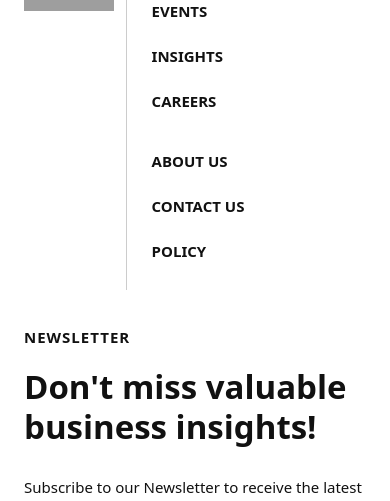
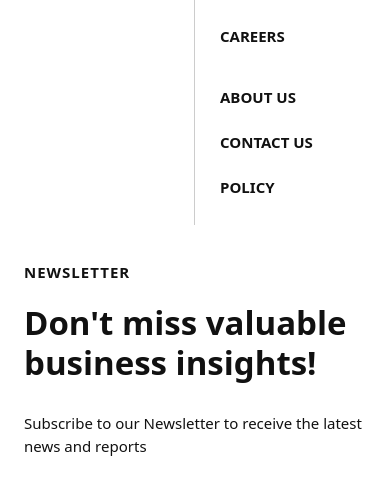
Before and after one commit to digitxevents/Digitxevents, a PHP site: page / in a window 390 px wide. Shown: the part 3813-4314 px from the top of the page. Run offline with PHP 8.4, Linux system fonts and the light colour scheme; grey boxes are pictures that could not be loaded.

Commit message:
High Quality Image / Footer Logo Size / Social Link

```diff
--- a/content.php
+++ b/content.php
@@ -34,7 +34,7 @@
                 </div>
             </div>
             <div class="dxe-one-right col-md-6">
-                <img src="https://i1.wp.com/digitxevents.com/wp-content/uploads/2021/08/electricity-electricity-pylons-power-lines-4666566.jpg?resize=450%2C233&ssl=1" alt="Our Story" width="100%" height="auto">
+                <img src="img/power-grid.webp" alt="Our Story" width="100%" height="auto">
             </div>
         </div>
 
@@ -42,7 +42,7 @@
 
         <div class="dxe-image-text-two row align-items-center justify-content-between">
             <div class="dxe-two-left col-md-6">
-                <img src="https://i1.wp.com/digitxevents.com/wp-content/uploads/2021/08/lines-transmission-user-5475657-e1631127238591-450x233.jpg?resize=450%2C233&ssl=1" alt="Our Events" width="100%" height="auto">
+                <img src="img/security.webp" alt="Our Events" width="100%" height="auto">
             </div>
             <div class="dxe-two-right col-md-6">
                 <h1 class="image-text-title-two mb-3">
--- a/css/media.css
+++ b/css/media.css
@@ -22,11 +22,11 @@
 }
 @media (max-width:991px){
     .footer__logo {
-        width: 30%;
+        width: 50%;
         padding-right: 12px;
     }
     .footer__nav{
-        width: 70%;
+        width: 50%;
     }
     .footer__subscribe {
         width: 100%;
--- a/footer.php
+++ b/footer.php
@@ -38,7 +38,7 @@
                     <div class="social__connect">
                         <span>CONNECT</span> <a href="https://www.facebook.com/digitxnyc/" target="_blank"><span><svg xmlns="http://www.w3.org/2000/svg" width="24" height="24" viewBox="0 0 24 24"><path d="M12 0c-6.627 0-12 5.373-12 12s5.373 12 12 12 12-5.373 12-12-5.373-12-12-12zm3 8h-1.35c-.538 0-.65.221-.65.778v1.222h2l-.209 2h-1.791v7h-3v-7h-2v-2h2v-2.308c0-1.769.931-2.692 3.029-2.692h1.971v3z"/></svg></span></a>
                         <!--<span><svg xmlns="http://www.w3.org/2000/svg" width="24" height="24" viewBox="0 0 24 24"><path d="M12 0c-6.627 0-12 5.373-12 12s5.373 12 12 12 12-5.373 12-12-5.373-12-12-12zm6.066 9.645c.183 4.04-2.83 8.544-8.164 8.544-1.622 0-3.131-.476-4.402-1.291 1.524.18 3.045-.244 4.252-1.189-1.256-.023-2.317-.854-2.684-1.995.451.086.895.061 1.298-.049-1.381-.278-2.335-1.522-2.304-2.853.388.215.83.344 1.301.359-1.279-.855-1.641-2.544-.889-3.835 1.416 1.738 3.533 2.881 5.92 3.001-.419-1.796.944-3.527 2.799-3.527.825 0 1.572.349 2.096.907.654-.128 1.27-.368 1.824-.697-.215.671-.67 1.233-1.263 1.589.581-.07 1.135-.224 1.649-.453-.384.578-.87 1.084-1.433 1.489z"/></svg></span>-->
-                        <a href="https://www.linkedin.com/company/digitx-llc/" target="_blank"><span><svg xmlns="http://www.w3.org/2000/svg" width="24" height="24" viewBox="0 0 24 24"><path d="M12 0c-6.627 0-12 5.373-12 12s5.373 12 12 12 12-5.373 12-12-5.373-12-12-12zm-2 16h-2v-6h2v6zm-1-6.891c-.607 0-1.1-.496-1.1-1.109 0-.612.492-1.109 1.1-1.109s1.1.497 1.1 1.109c0 .613-.493 1.109-1.1 1.109zm8 6.891h-1.998v-2.861c0-1.881-2.002-1.722-2.002 0v2.861h-2v-6h2v1.093c.872-1.616 4-1.736 4 1.548v3.359z"/></svg></span></a>
+                        <a href="https://www.linkedin.com/company/digitx-llc/mycompany/" target="_blank"><span><svg xmlns="http://www.w3.org/2000/svg" width="24" height="24" viewBox="0 0 24 24"><path d="M12 0c-6.627 0-12 5.373-12 12s5.373 12 12 12 12-5.373 12-12-5.373-12-12-12zm-2 16h-2v-6h2v6zm-1-6.891c-.607 0-1.1-.496-1.1-1.109 0-.612.492-1.109 1.1-1.109s1.1.497 1.1 1.109c0 .613-.493 1.109-1.1 1.109zm8 6.891h-1.998v-2.861c0-1.881-2.002-1.722-2.002 0v2.861h-2v-6h2v1.093c.872-1.616 4-1.736 4 1.548v3.359z"/></svg></span></a>
                         <!--<span><svg xmlns="http://www.w3.org/2000/svg" width="24" height="24" viewBox="0 0 24 24"><path d="M14.829 6.302c-.738-.034-.96-.04-2.829-.04s-2.09.007-2.828.04c-1.899.087-2.783.986-2.87 2.87-.033.738-.041.959-.041 2.828s.008 2.09.041 2.829c.087 1.879.967 2.783 2.87 2.87.737.033.959.041 2.828.041 1.87 0 2.091-.007 2.829-.041 1.899-.086 2.782-.988 2.87-2.87.033-.738.04-.96.04-2.829s-.007-2.09-.04-2.828c-.088-1.883-.973-2.783-2.87-2.87zm-2.829 9.293c-1.985 0-3.595-1.609-3.595-3.595 0-1.985 1.61-3.594 3.595-3.594s3.595 1.609 3.595 3.594c0 1.985-1.61 3.595-3.595 3.595zm3.737-6.491c-.464 0-.84-.376-.84-.84 0-.464.376-.84.84-.84.464 0 .84.376.84.84 0 .463-.376.84-.84.84zm-1.404 2.896c0 1.289-1.045 2.333-2.333 2.333s-2.333-1.044-2.333-2.333c0-1.289 1.045-2.333 2.333-2.333s2.333 1.044 2.333 2.333zm-2.333-12c-6.627 0-12 5.373-12 12s5.373 12 12 12 12-5.373 12-12-5.373-12-12-12zm6.958 14.886c-.115 2.545-1.532 3.955-4.071 4.072-.747.034-.986.042-2.887.042s-2.139-.008-2.886-.042c-2.544-.117-3.955-1.529-4.072-4.072-.034-.746-.042-.985-.042-2.886 0-1.901.008-2.139.042-2.886.117-2.544 1.529-3.955 4.072-4.071.747-.035.985-.043 2.886-.043s2.14.008 2.887.043c2.545.117 3.957 1.532 4.071 4.071.034.747.042.985.042 2.886 0 1.901-.008 2.14-.042 2.886z"/></svg></span>-->
                     </div>
                 </div>
```
Also changed, not shown: img/power-grid.webp (added), img/security.webp (added).
